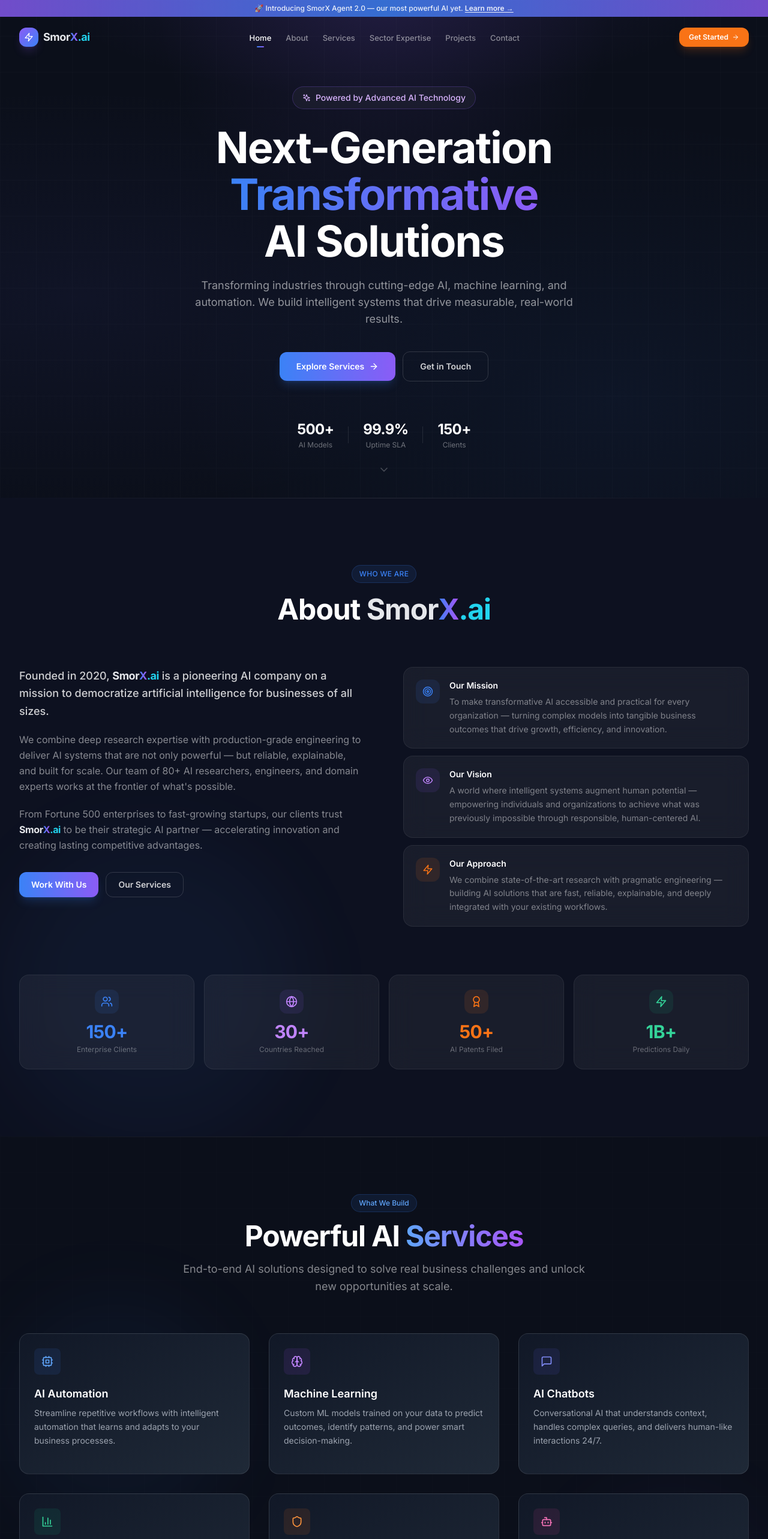
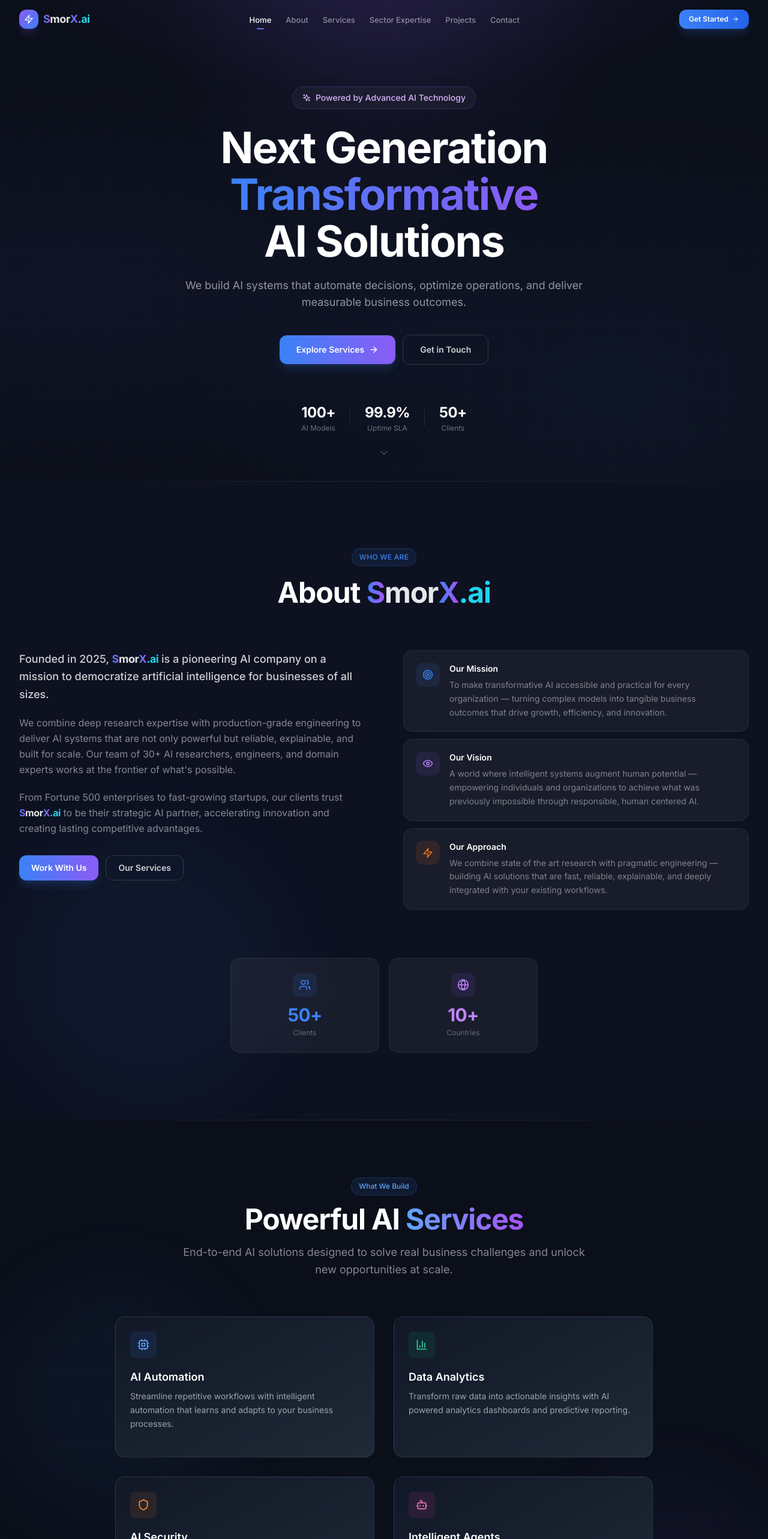
Before and after one commit to PadmaDhakappa/SmorX.ai, a React (Vite) app in the folder frontend/: page / in a window 1280 px wide. Shown: the top 2566 px of the page at 60% size. Built offline with nearby package versions, Linux system fonts and the light colour scheme.

Commit message:
Initial commit - frontend and backend setup

```diff
--- a/frontend/src/components/Footer.jsx
+++ b/frontend/src/components/Footer.jsx
@@ -88,7 +88,7 @@ export default function Footer() {
                 <LogoText className="text-lg" />
               </a>
               <p className="text-white/40 text-sm leading-relaxed mb-6 max-w-xs">
-                Building the intelligent infrastructure of tomorrow — one model at a time.
+                Building the intelligent infrastructure of tomorrow, one model at a time.
               </p>
               <div className="flex items-center gap-2">
                 {SOCIALS.map(({ icon: Icon, label, href }) => (
--- a/frontend/src/components/LogoText.jsx
+++ b/frontend/src/components/LogoText.jsx
@@ -11,7 +11,7 @@
 export default function LogoText({ className = '' }) {
   return (
     <span className={`inline-flex items-baseline font-bold tracking-tight ${className}`}>
-      <span className="text-gray-200">Smor</span>
+      <span className="bg-gradient-to-r from-blue-500 to-purple-500 bg-clip-text text-transparent">S</span><span className="text-gray-200">mor</span>
       <span className="bg-gradient-to-r from-blue-500 to-purple-500 bg-clip-text text-transparent">
         X
       </span>
--- a/frontend/src/components/Navbar.jsx
+++ b/frontend/src/components/Navbar.jsx
@@ -41,21 +41,8 @@ export default function Navbar() {
 
   return (
     <>
-      {/* Announcement bar */}
-      <div className="fixed top-0 left-0 right-0 z-[60] bg-gradient-to-r from-purple/80 via-primary/80 to-purple/80 backdrop-blur-sm py-1.5 px-4 text-center">
-        <p className="text-xs text-white/90 font-medium truncate">
-          🚀 <span className="hidden sm:inline">Introducing SmorX Agent 2.0 — our most powerful AI yet. </span>
-          <button
-            onClick={(e) => handleNavClick(e, '#contact')}
-            className="underline underline-offset-2 hover:text-white transition-colors font-semibold"
-          >
-            Learn more →
-          </button>
-        </p>
-      </div>
-
       <nav
-        className={`fixed top-[30px] left-0 right-0 z-50 transition-all duration-500 ${
+        className={`fixed top-0 left-0 right-0 z-50 transition-all duration-500 ${
           scrolled
             ? 'bg-[#0B0F1A]/85 backdrop-blur-2xl border-b border-white/[0.06] shadow-xl shadow-black/30'
             : 'bg-transparent'
--- a/frontend/src/index.css
+++ b/frontend/src/index.css
@@ -75,12 +75,12 @@
 
   .btn-accent {
     @apply inline-flex items-center justify-center gap-2 px-5 py-2.5 rounded-xl font-semibold text-sm text-white
-           bg-gradient-to-r from-accent to-orange-500
+           bg-gradient-to-r from-blue-500 to-blue-600
            transition-all duration-200
-           shadow-lg shadow-accent/20
-           hover:shadow-accent/40 hover:brightness-110
+           shadow-lg shadow-blue-500/20
+           hover:shadow-blue-500/40 hover:brightness-110
            active:scale-[0.98]
-           focus-visible:outline-none focus-visible:ring-2 focus-visible:ring-accent/60;
+           focus-visible:outline-none focus-visible:ring-2 focus-visible:ring-blue-500/60;
   }
 
   .btn-outline {
--- a/frontend/src/sections/AIServicesSection.jsx
+++ b/frontend/src/sections/AIServicesSection.jsx
@@ -1,5 +1,5 @@
 import { useEffect, useRef } from 'react'
-import { Cpu, Brain, MessageSquare, BarChart3, Shield, Bot } from 'lucide-react'
+import { Cpu, BarChart3, Shield, Bot } from 'lucide-react'
 
 const SERVICES = [
   {
@@ -13,32 +13,10 @@ const SERVICES = [
     glowHover: 'hover:shadow-blue-500/10',
   },
   {
-    icon: Brain,
-    title: 'Machine Learning',
-    description:
-      'Custom ML models trained on your data to predict outcomes, identify patterns, and power smart decision-making.',
-    iconBg: 'bg-purple-500/10',
-    iconColor: 'text-purple-400',
-    borderHover: 'hover:border-purple-500/40',
-    glowHover: 'hover:shadow-purple-500/10',
-    linkColor: 'hover:text-purple-400',
-  },
-  {
-    icon: MessageSquare,
-    title: 'AI Chatbots',
-    description:
-      'Conversational AI that understands context, handles complex queries, and delivers human-like interactions 24/7.',
-    iconBg: 'bg-indigo-500/10',
-    iconColor: 'text-indigo-400',
-    borderHover: 'hover:border-indigo-500/40',
-    glowHover: 'hover:shadow-indigo-500/10',
-    linkColor: 'hover:text-indigo-400',
-  },
-  {
     icon: BarChart3,
     title: 'Data Analytics',
     description:
-      'Transform raw data into actionable insights with AI-powered analytics dashboards and predictive reporting.',
+      'Transform raw data into actionable insights with AI powered analytics dashboards and predictive reporting.',
     iconBg: 'bg-emerald-500/10',
     iconColor: 'text-emerald-400',
     borderHover: 'hover:border-emerald-500/40',
@@ -49,7 +27,7 @@ const SERVICES = [
     icon: Shield,
     title: 'AI Security',
     description:
-      'Protect your systems with AI-driven threat detection, anomaly detection, and real-time security monitoring.',
+      'Protect your systems with AI driven threat detection, anomaly detection, and real time security monitoring.',
     iconBg: 'bg-orange-500/10',
     iconColor: 'text-orange-400',
     borderHover: 'hover:border-orange-500/40',
@@ -127,7 +105,7 @@ export default function AIServicesSection() {
         </div>
 
         {/* Cards Grid */}
-        <div className="grid grid-cols-1 md:grid-cols-2 lg:grid-cols-3 gap-8">
+        <div className="grid grid-cols-1 md:grid-cols-2 lg:grid-cols-2 gap-8 max-w-4xl mx-auto">
           {SERVICES.map((service, i) => {
             const Icon = service.icon
             return (
--- a/frontend/src/sections/About.jsx
+++ b/frontend/src/sections/About.jsx
@@ -1,12 +1,10 @@
 import { useEffect, useRef } from 'react'
-import { Target, Eye, Zap, Users, Globe, Award } from 'lucide-react'
+import { Target, Eye, Zap, Users, Globe } from 'lucide-react'
 import LogoText from '../components/LogoText'
 
 const STATS = [
-  { icon: Users, value: '150+', label: 'Enterprise Clients', color: 'text-primary', bg: 'bg-primary/10' },
-  { icon: Globe, value: '30+', label: 'Countries Reached', color: 'text-purple-400', bg: 'bg-purple/10' },
-  { icon: Award, value: '50+', label: 'AI Patents Filed', color: 'text-accent', bg: 'bg-accent/10' },
-  { icon: Zap, value: '1B+', label: 'Predictions Daily', color: 'text-emerald-400', bg: 'bg-emerald-500/10' },
+  { icon: Users, value: '50+', label: 'Clients', color: 'text-primary', bg: 'bg-primary/10' },
+  { icon: Globe, value: '10+', label: 'Countries', color: 'text-purple-400', bg: 'bg-purple/10' },
 ]
 
 const PILLARS = [
@@ -21,7 +19,7 @@ const PILLARS = [
   {
     icon: Eye,
     title: 'Our Vision',
-    body: 'A world where intelligent systems augment human potential — empowering individuals and organizations to achieve what was previously impossible through responsible, human-centered AI.',
+    body: 'A world where intelligent systems augment human potential — empowering individuals and organizations to achieve what was previously impossible through responsible, human centered AI.',
     iconColor: 'text-purple-400',
     iconBg: 'bg-purple/10',
     hoverBorder: 'hover:border-purple/25',
@@ -29,7 +27,7 @@ const PILLARS = [
   {
     icon: Zap,
     title: 'Our Approach',
-    body: 'We combine state-of-the-art research with pragmatic engineering — building AI solutions that are fast, reliable, explainable, and deeply integrated with your existing workflows.',
+    body: 'We combine state of the art research with pragmatic engineering — building AI solutions that are fast, reliable, explainable, and deeply integrated with your existing workflows.',
     iconColor: 'text-accent',
     iconBg: 'bg-accent/10',
     hoverBorder: 'hover:border-accent/25',
@@ -82,13 +80,13 @@ export default function About() {
           {/* Left */}
           <div className="animate-on-scroll space-y-5">
             <p className="text-white/80 text-lg leading-relaxed font-medium">
-              Founded in 2020, <LogoText /> is a pioneering AI company on a mission to democratize artificial intelligence for businesses of all sizes.
+              Founded in 2025, <LogoText /> is a pioneering AI company on a mission to democratize artificial intelligence for businesses of all sizes.
             </p>
             <p className="text-white/50 leading-relaxed">
-              We combine deep research expertise with production-grade engineering to deliver AI systems that are not only powerful — but reliable, explainable, and built for scale. Our team of 80+ AI researchers, engineers, and domain experts works at the frontier of what's possible.
+              We combine deep research expertise with production-grade engineering to deliver AI systems that are not only powerful but reliable, explainable, and built for scale. Our team of 30+ AI researchers, engineers, and domain experts works at the frontier of what's possible.
             </p>
             <p className="text-white/50 leading-relaxed">
-              From Fortune 500 enterprises to fast-growing startups, our clients trust <LogoText /> to be their strategic AI partner — accelerating innovation and creating lasting competitive advantages.
+              From Fortune 500 enterprises to fast-growing startups, our clients trust <LogoText /> to be their strategic AI partner, accelerating innovation and creating lasting competitive advantages.
             </p>
 
             <div className="flex flex-wrap gap-3 pt-3">
@@ -129,7 +127,7 @@ export default function About() {
         </div>
 
         {/* Stats */}
-        <div className="grid grid-cols-2 lg:grid-cols-4 gap-4 animate-on-scroll animation-delay-300">
+        <div className="grid grid-cols-2 gap-4 max-w-lg mx-auto w-full animate-on-scroll animation-delay-300">
           {STATS.map(({ icon: Icon, value, label, color, bg }) => (
             <div
               key={label}
--- a/frontend/src/sections/Hero.jsx
+++ b/frontend/src/sections/Hero.jsx
@@ -1,7 +1,7 @@
 import { useState, useEffect } from 'react'
 import { ArrowRight, Sparkles, ChevronDown } from 'lucide-react'
 
-const ANIMATED_WORDS = ['Intelligent', 'Innovative', 'Transformative', 'Autonomous', 'Next-Gen']
+const ANIMATED_WORDS = ['Intelligent', 'Innovative', 'Transformative', 'Autonomous']
 
 export default function Hero() {
   const [wordIndex, setWordIndex] = useState(0)
@@ -54,7 +54,7 @@ export default function Hero() {
 
         {/* Headline */}
         <h1 className="text-4xl sm:text-5xl md:text-6xl lg:text-7xl font-bold tracking-heading leading-[1.1] mb-5 sm:mb-6 text-balance">
-          <span className="block text-white">Next-Generation</span>
+          <span className="block text-white">Next Generation</span>
           <span className="block mt-1 sm:mt-1.5">
             <span
               className={`gradient-text transition-opacity duration-300 ${visible ? 'opacity-100' : 'opacity-0'}`}
@@ -69,8 +69,7 @@ export default function Hero() {
 
         {/* Subtext */}
         <p className="text-sm sm:text-base md:text-lg text-white/55 max-w-xl sm:max-w-2xl mx-auto mb-8 sm:mb-10 leading-relaxed">
-          Transforming industries through cutting-edge AI, machine learning, and automation.
-          We build intelligent systems that drive measurable, real-world results.
+          We build AI systems that automate decisions, optimize operations, and deliver measurable business outcomes.
         </p>
 
         {/* CTA Buttons */}
@@ -95,9 +94,9 @@ export default function Hero() {
         {/* Stats strip */}
         <div className="flex items-center justify-center">
           {[
-            { value: '500+', label: 'AI Models' },
+            { value: '100+', label: 'AI Models' },
             { value: '99.9%', label: 'Uptime SLA' },
-            { value: '150+', label: 'Clients' },
+            { value: '50+', label: 'Clients' },
           ].map(({ value, label }, i) => (
             <div key={label} className="flex items-center">
               <div className="px-4 sm:px-6 text-center">
--- a/frontend/src/sections/IndustriesSection.jsx
+++ b/frontend/src/sections/IndustriesSection.jsx
@@ -1,5 +1,5 @@
 import { useEffect, useRef } from 'react'
-import { Car, Plane, Factory, Heart, Landmark, ShoppingCart, Zap, Shield } from 'lucide-react'
+import { Car, Plane, Factory, Heart, Users, ShoppingCart, Zap, Shield } from 'lucide-react'
 
 const INDUSTRIES = [
   {
@@ -31,15 +31,15 @@ const INDUSTRIES = [
     iconColor: 'text-rose-400',
   },
   {
-    icon: Landmark,
-    title: 'Financial Services',
-    description: 'Risk assessment, fraud detection, and algorithmic trading',
+    icon: Users,
+    title: 'Staffing & Workforce Solutions',
+    description: 'AI driven talent intelligence, workforce optimization, and recruitment automation to help organizations identify, deploy, and manage talent more efficiently at scale.',
     gradient: 'from-emerald-500/20 to-green-400/10',
     iconColor: 'text-emerald-400',
   },
   {
     icon: ShoppingCart,
-    title: 'Retail & E-commerce',
+    title: 'Retail & E commerce',
     description: 'Personalization, inventory management, and customer insights',
     gradient: 'from-orange-500/20 to-accent/10',
     iconColor: 'text-accent',
--- a/frontend/src/sections/Services.jsx
+++ b/frontend/src/sections/Services.jsx
@@ -15,7 +15,7 @@ const SERVICES = [
   {
     icon: Brain,
     title: 'Machine Learning',
-    description: 'Custom ML models trained on your data to predict outcomes, identify patterns, and power smart decision-making.',
+    description: 'Custom ML models trained on your data to predict outcomes, identify patterns, and power smart decision making.',
     gradient: 'from-purple/20 to-indigo/20',
     iconColor: 'text-purple-light',
     iconBg: 'bg-purple/10',
@@ -25,7 +25,7 @@ const SERVICES = [
   {
     icon: MessageSquare,
     title: 'AI Chatbots',
-    description: 'Conversational AI that understands context, handles complex queries, and delivers human-like interactions 24/7.',
+    description: 'Conversational AI that understands context, handles complex queries, and delivers human like interactions 24/7.',
     gradient: 'from-indigo/20 to-purple/20',
     iconColor: 'text-indigo-400',
     iconBg: 'bg-indigo/10',
@@ -35,7 +35,7 @@ const SERVICES = [
   {
     icon: BarChart3,
     title: 'Data Analytics',
-    description: 'Transform raw data into actionable insights with AI-powered analytics dashboards and predictive reporting.',
+    description: 'Transform raw data into actionable insights with AI powered analytics dashboards and predictive reporting.',
     gradient: 'from-green-500/20 to-emerald-500/20',
     iconColor: 'text-emerald-400',
     iconBg: 'bg-emerald-500/10',
@@ -45,7 +45,7 @@ const SERVICES = [
   {
     icon: Shield,
     title: 'AI Security',
-    description: 'Protect your systems with AI-driven threat detection, anomaly detection, and real-time security monitoring.',
+    description: 'Protect your systems with AI driven threat detection, anomaly detection, and real time security monitoring.',
     gradient: 'from-orange-500/20 to-accent/20',
     iconColor: 'text-accent',
     iconBg: 'bg-accent/10',
--- a/frontend/src/sections/SuccessStoriesSection.jsx
+++ b/frontend/src/sections/SuccessStoriesSection.jsx
@@ -5,7 +5,7 @@ const STORIES = [
   {
     title: 'Smart Manufacturing',
     description:
-      'Implemented AI-driven quality control system resulting in 40% reduction in defects and 25% increase in production efficiency.',
+      'Implemented AI driven quality control system resulting in 40% reduction in defects and 25% increase in production efficiency.',
     category: 'Manufacturing',
     categoryColor: 'text-blue-400 bg-blue-400/10 border-blue-400/20',
     Icon: Factory,
@@ -21,7 +21,7 @@ const STORIES = [
   {
     title: 'Healthcare Diagnostics',
     description:
-      'Developed AI-powered diagnostic system that improved accuracy by 35% and reduced diagnosis time by 60%.',
+      'Developed AI powered diagnostic system that improved accuracy by 35% and reduced diagnosis time by 60%.',
     category: 'Healthcare',
     categoryColor: 'text-rose-400 bg-rose-400/10 border-rose-400/20',
     Icon: Heart,
@@ -53,7 +53,7 @@ const STORIES = [
   {
     title: 'Autonomous Systems',
     description:
-      'Developed self-driving algorithms that achieved 99.9% safety rating in controlled test environments.',
+      'Developed self driving algorithms that achieved 99.9% safety rating in controlled test environments.',
     category: 'Automotive',
     categoryColor: 'text-purple-400 bg-purple-400/10 border-purple-400/20',
     Icon: Car,
--- a/frontend/src/sections/Trust.jsx
+++ b/frontend/src/sections/Trust.jsx
@@ -9,7 +9,7 @@ const TESTIMONIALS = [
     avatar: 'SC',
     avatarGradient: 'from-blue-500 to-cyan-400',
     rating: 5,
-    text: "SmorX.ai's ML models reduced our fraud detection time by 87%. Their team's expertise and support throughout integration was exceptional. Truly a game-changer for our operations.",
+    text: "SmorX.ai's ML models reduced our fraud detection time by 87%. Their team's expertise and support throughout integration was exceptional. Truly a game changer for our operations.",
     highlight: '87% faster detection',
   },
   {
@@ -143,7 +143,7 @@ export default function Trust() {
               </div>
               <div className="hidden sm:block w-px h-8 bg-white/10" aria-hidden="true" />
               <p className="text-white/40 text-sm text-center sm:text-left">
-                Based on <span className="text-white/70 font-medium">240+</span> verified client reviews
+                Based on <span className="text-white/70 font-medium">50+</span> verified client reviews
               </p>
             </div>
           </div>
```
